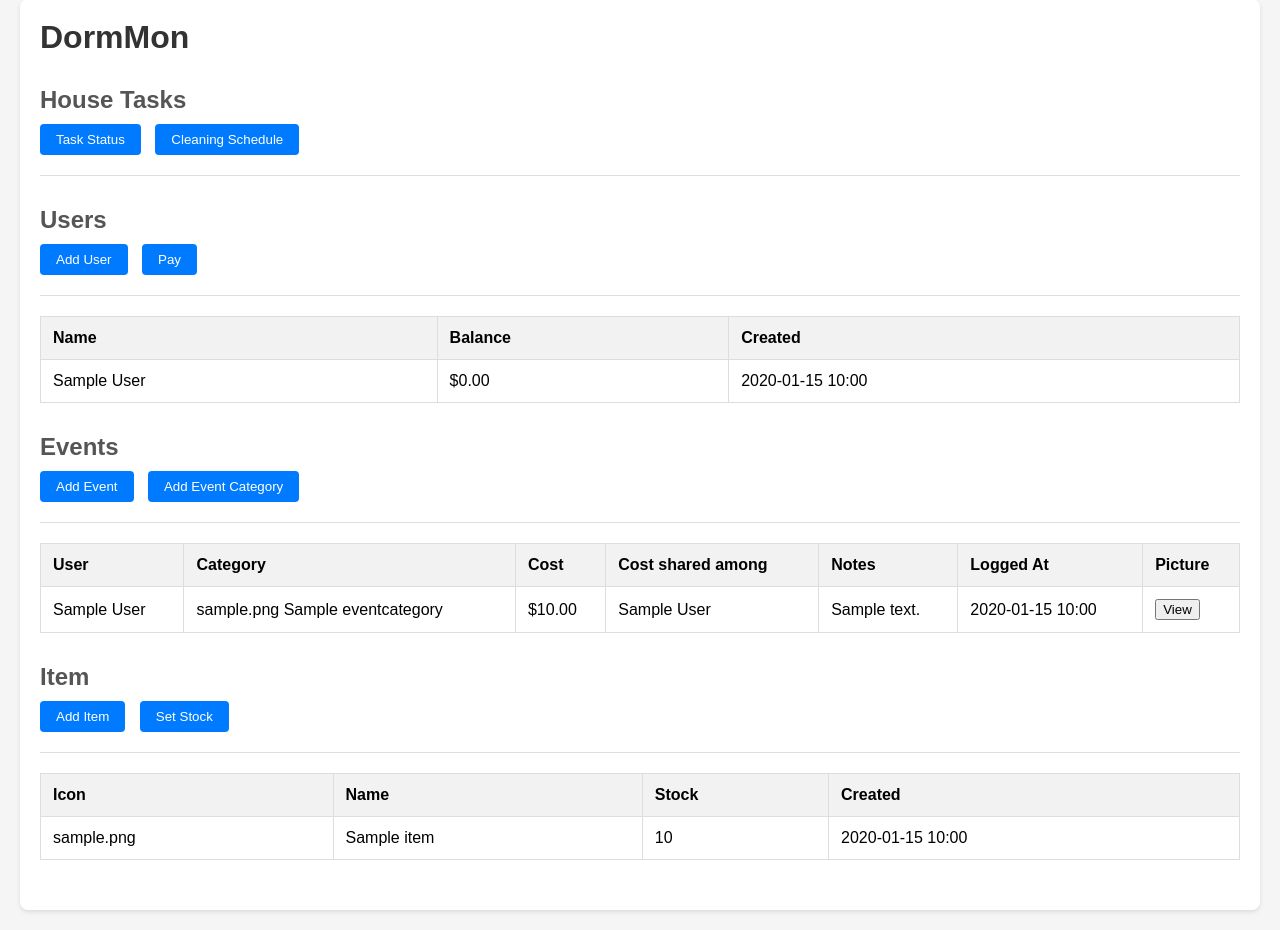
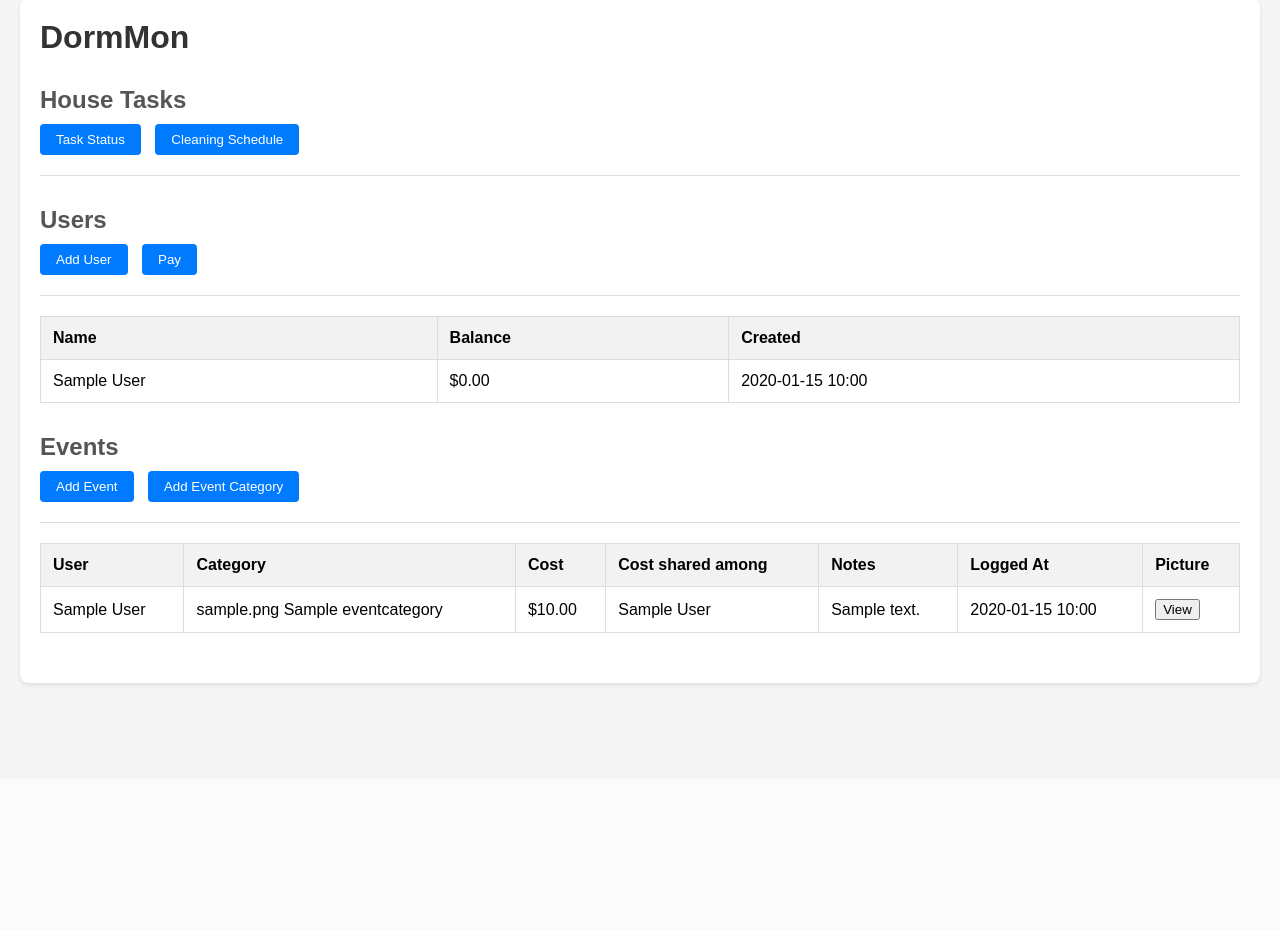
Before and after one commit to Sinono3/dormmon, a Flask app: page / in a window 1280 px wide. Shown: the part 21-951 px from the top of the page. After the commit the page ends 707 px from the top, so only its background shows below. Run offline with Flask 3, Linux system fonts and the light colour scheme; tables that the repository leaves empty hold one stand-in row (values such as "Sample post"); parts of the project's set-up code (start-up, migrations or seed data) failed here and were passed over.

Commit message:
Remove items section

```diff
--- a/templates/base.html
+++ b/templates/base.html
@@ -62,20 +62,20 @@
                 </div>
             </section>
 
-            <section>
-                <h2>Item</h2>
-                <nav class="actions">
-                    <button hx-get="/dialog/add_item" hx-target="#dialogs" hx-swap="innerHTML">
-                        Add Item
-                    </button>
-                    <button hx-get="/dialog/set_stock" hx-target="#dialogs" hx-swap="innerHTML">
-                        Set Stock
-                    </button>
-                </nav>
-                <div id="items" hx-get="/items" hx-trigger="load, itemUpdated from:body">
-                    Loading...
-                </div>
-            </section>
+            <!-- <section> -->
+                <!-- <h2>Item</h2> -->
+                <!-- <nav class="actions"> -->
+                    <!-- <button hx-get="/dialog/add_item" hx-target="#dialogs" hx-swap="innerHTML"> -->
+                        <!-- Add Item -->
+                    <!-- </button> -->
+                    <!-- <button hx-get="/dialog/set_stock" hx-target="#dialogs" hx-swap="innerHTML"> -->
+                        <!-- Set Stock -->
+                    <!-- </button> -->
+                <!-- </nav> -->
+                <!-- <div id="items" hx-get="/items" hx-trigger="load, itemUpdated from:body"> -->
+                    <!-- Loading... -->
+                <!-- </div> -->
+            <!-- </section> -->
 
             <!-- <section>
                 <h2>Categories</h2>
```
